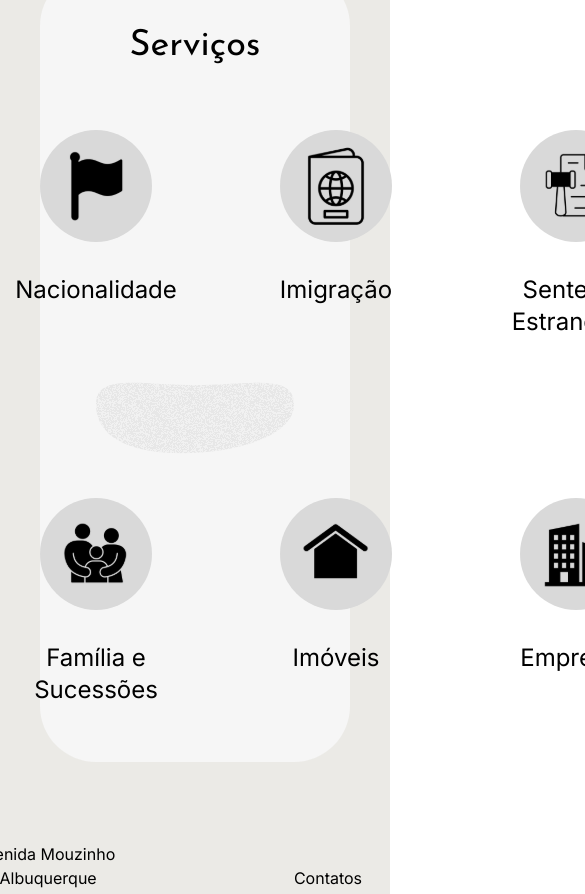
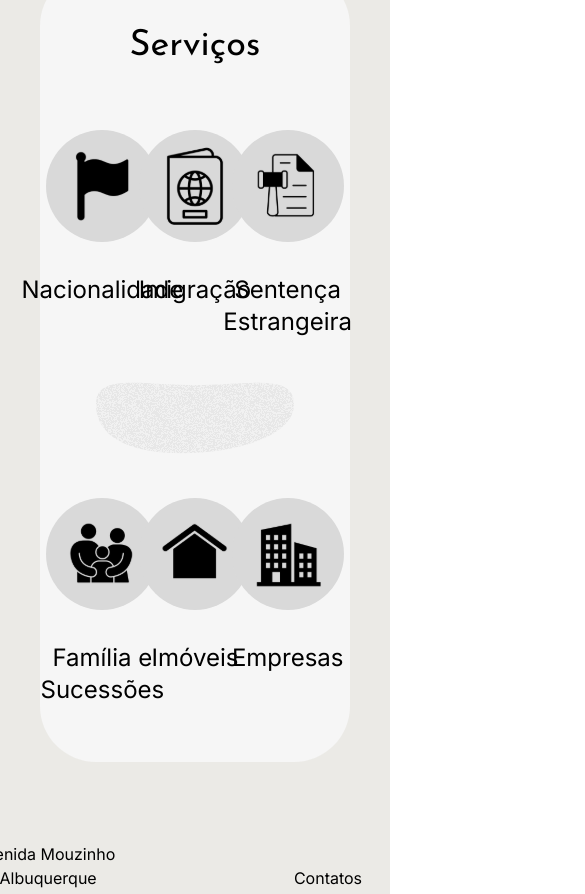
Before and after one commit to mateusabreucn/nacionalidade-portuguesa, a Next.js app: page / in a window 390 px wide. Shown: the part 2720-3614 px from the top of the page, 585 px wide, since content can reach past the window. Built offline with nearby package versions, Linux system fonts and the light colour scheme.

Commit message:
refactor: responsividade serviços

```diff
--- a/app/Servicos.tsx
+++ b/app/Servicos.tsx
@@ -5,7 +5,7 @@ import IconBadge from "./components/IconBagde";
 export default function Servicos() {
   return (
     <CardBranco titulo="Serviços">
-      <div className="w-full grid grid-cols-3 gap-y-40 gap-x-60 justify-items-center relative">
+      <div className="w-full grid grid-cols-3 gap-y-40 justify-items-center relative gap-x-20 lg:gap-x-36 xl:gap-x-40 2xl:gap-x-60">
         <Image
           src="/Icons/Servicos/Ellipse.svg"
           alt="Detalhe fundo"
```
